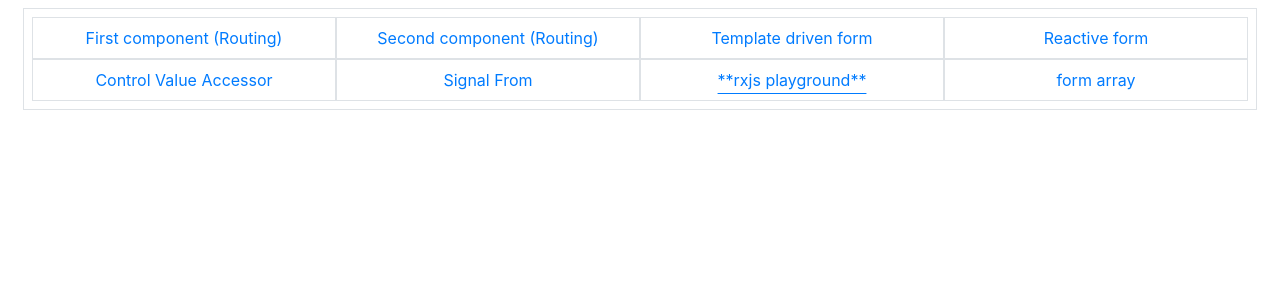
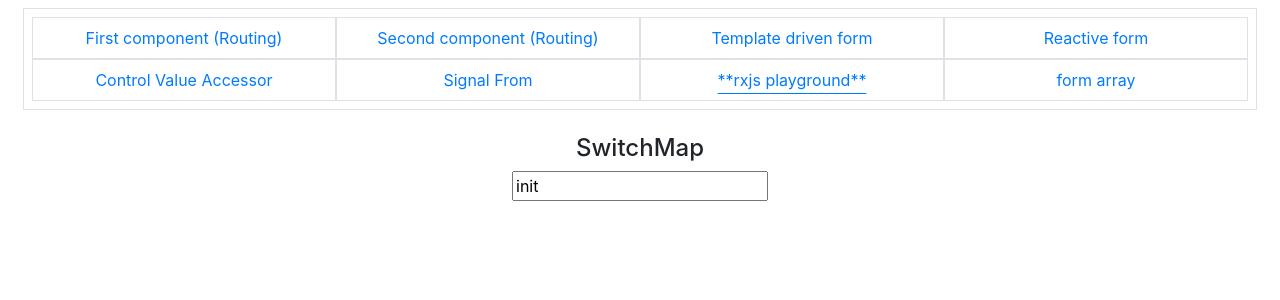
Before and after one commit to shibu130/Angular-Practice-2, an Angular app: page /rxjs in a window 1280 px wide. Shown: the top 300 px of the page. Built offline with nearby package versions, Linux system fonts and the light colour scheme.

Commit message:
switch map

```diff
--- a/src/app/rxjsplayground/rxjsplayground.component.html
+++ b/src/app/rxjsplayground/rxjsplayground.component.html
@@ -15,6 +15,12 @@
 
             <!-- https://my-json-server.typicode.com/typicode/demo fake api -->
 
+            <!-- https://dummyjson.com/ this also we can use -->
+
+            <!-- for every value change in first level switch map will cancel the next obj -->
+            <h4>SwitchMap</h4>
+
+            <input [formControl]="inputText"/>
 
 
         </div>
--- a/src/app/rxjsplayground/rxjsplayground.component.ts
+++ b/src/app/rxjsplayground/rxjsplayground.component.ts
@@ -1,7 +1,8 @@
 import { AsyncPipe } from '@angular/common';
 import { HttpClient } from '@angular/common/http';
 import { Component, OnDestroy, OnInit } from '@angular/core';
-import { forkJoin, from, Observable, of, Subject, Subscription, take, takeUntil } from 'rxjs';
+import { FormControl } from '@angular/forms';
+import { forkJoin, from, Observable, of, Subject, Subscription, switchMap, take, takeUntil } from 'rxjs';
 
 @Component({
   selector: 'app-rxjsplayground',
@@ -20,8 +21,13 @@ export class RXJSPlaygroundComponent implements OnInit,OnDestroy {
 
   userList:Observable<any>;
 
+  inputText:FormControl = new FormControl('init');
+
 
   constructor(private httpClient:HttpClient){
+
+
+
 
 
   }
@@ -96,8 +102,21 @@ export class RXJSPlaygroundComponent implements OnInit,OnDestroy {
     // })
 
 
+      // switch map
+      // cancels the api calls inside if the above observable changes
+      this.inputText.valueChanges.pipe(switchMap(e=>this.httpClient.get('https://dummyjson.com/products/search?q=phone?q='+e))).subscribe(e=>
+
+      {
+        console.log(e);
+      });
 
   }
+
+  inputChange(){
+
+
+  }
+
 
   getUsers(){
     return this.httpClient.get("https://my-json-server.typicode.com/typicode/demo/comments");
```
